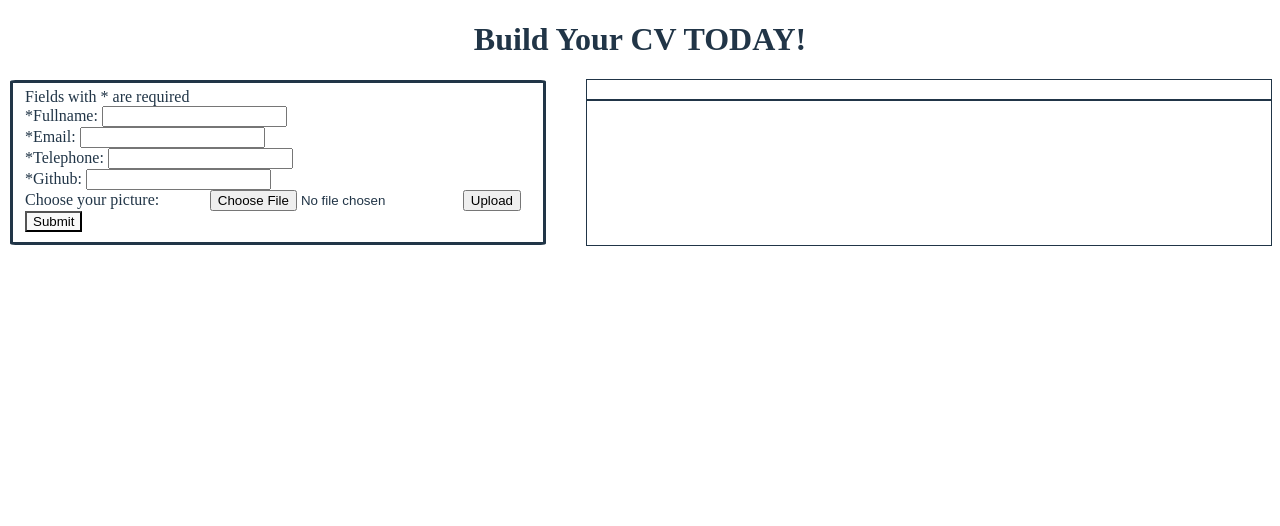
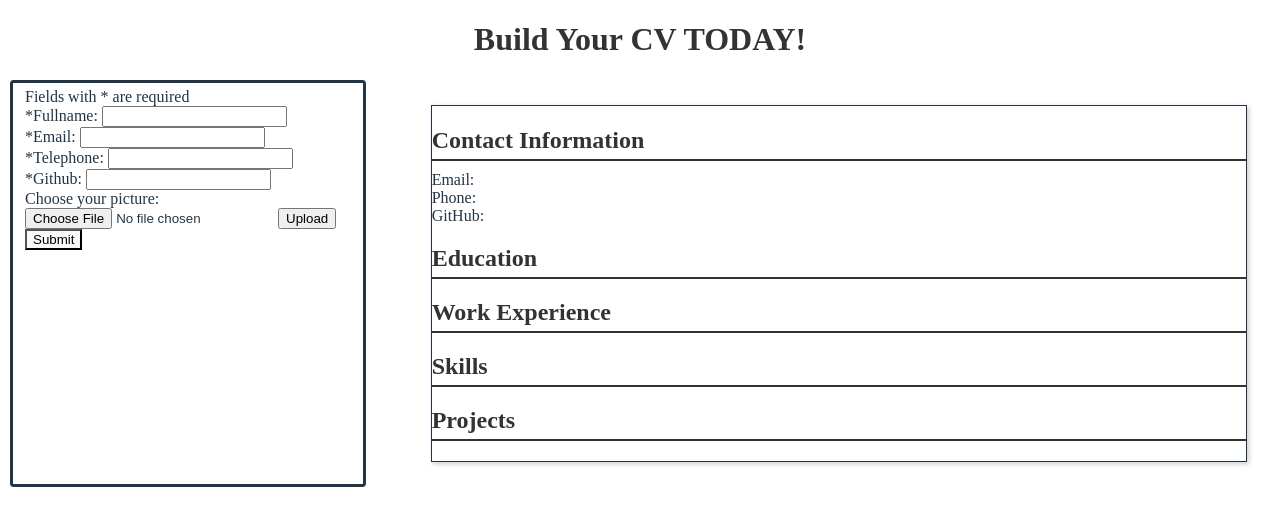
Before and after one commit to TacoWithaTwist/CV-application, a React (Vite) app: page / in a window 1280 px wide. Shown: the top 526 px of the page. Built offline with nearby package versions, Linux system fonts and the light colour scheme.

Commit message:
refactored the spagetti into something less spaget

```diff
--- a/package.json
+++ b/package.json
@@ -10,6 +10,7 @@
     "preview": "vite preview"
   },
   "dependencies": {
+    "prop-types": "^15.8.1",
     "react": "^18.2.0",
     "react-dom": "^18.2.0"
   },
--- a/src/components/App.jsx
+++ b/src/components/App.jsx
@@ -1,5 +1,6 @@
 import '../styles/App.css';
 import { useState } from 'react';
+import Preview from './Preview.jsx';
 function App() {
   const [fullname, setFullname] = useState('');
   const [email, setEmail] = useState('');
@@ -116,15 +117,13 @@ function App() {
             <button type="submit">Submit</button>
           </form>
         </fieldset>
-        <div className="preview">
-          <div className="cvContainer">
-            <h3>{fullname}</h3>
-            <div className="horLine"></div>
-            <span>{email}</span>
-            <span>{phone}</span>
-            <span>{github}</span>
-            <div></div>
-          </div>
+        <div className="previewContainer">
+          <Preview
+            fullname={fullname}
+            email={email}
+            phone={phone}
+            github={github}
+          />
         </div>
       </div>
     </>
--- a/src/components/Preview.jsx
+++ b/src/components/Preview.jsx
@@ -1,59 +1,68 @@
+import Proptypes from 'prop-types';
+import '../styles/Preview.css';
 function Preview(props) {
   return (
     <>
       <header>
         <h1>{props.fullname}</h1>
-        <p>{props.job}</p>
+        {/* <p>{props.job}</p> */}
       </header>
 
       <section className="section">
         <h2>Contact Information</h2>
         <p>Email: {props.email}</p>
         <p>Phone: {props.phone}</p>
-        <p>LinkedIn: {props.linkedIn}</p>
+        {/* <p>LinkedIn: {props.linkedIn}</p> */}
         <p>GitHub: {props.github}</p>
       </section>
 
       <section className="section">
         <h2>Education</h2>
         <p>
-          <strong>{props.university}</strong> - {props.degree}({props.gradDate})
+          {/* <strong>{props.university}</strong> - {props.degree}({props.gradDate}) */}
         </p>
       </section>
 
       <section className="section">
         <h2>Work Experience</h2>
         <p>
-          <strong>{props.company}</strong> - {props.positionCompany} (
-          {props.workStart} -{props.workEnd})
+          {/* <strong>{props.company}</strong> - {props.positionCompany} (
+          {props.workStart} -{props.workEnd}) */}
         </p>
         <ul>
-          <li>{props.achievement1}</li>
-          <li>{props.achievement2}</li>
+          {/* <li>{props.achievement1}</li>
+          <li>{props.achievement2}</li> */}
         </ul>
       </section>
 
       <section className="section">
         <h2>Skills</h2>
         <ul>
-          <li>{props.skill1}</li>
-          <li>{props.skill2}</li>
-          <li>{props.skill3}</li>
+          {/* <li>{props.skill1}</li> */}
+          {/* <li>{props.skill2}</li> */}
+          {/* <li>{props.skill3}</li>
           <li>{props.skill4}</li>
-          <li>{props.skill5}</li>
+          <li>{props.skill5}</li> */}
         </ul>
       </section>
 
       <section className="section">
         <h2>Projects</h2>
         <p>
-          <strong>{props.project}</strong>
-          {props.project.description}
+          {/* <strong>{props.project}</strong>
+          {props.project.description} */}
         </p>
         <p>
-          <strong>{props.project}</strong> - {props.project.description}
+          {/* <strong>{props.project}</strong> - {props.project.description} */}
         </p>
       </section>
     </>
   );
 }
+Preview.propTypes = {
+  fullname: Proptypes.string,
+  email: Proptypes.string,
+  phone: Proptypes.string,
+  github: Proptypes.string,
+};
+export default Preview;
--- a/src/styles/App.css
+++ b/src/styles/App.css
@@ -1,5 +1,11 @@
 #root {
   height: 100vh;
+}
+Preview {
+  font-family: Arial, sans-serif;
+  line-height: 1.6;
+  margin: 20px;
+  padding: 20px;
 }
 .bigHeader {
   text-align: center;
@@ -18,6 +24,10 @@ label {
   align-items: center;
 }
 .cvContainer {
+}
+.previewContainer {
+  margin: 25px;
+  box-shadow: 2px 2px 5px rgba(0, 0, 0, 0.2);
   border: #213547 solid 1px;
   width: 100%;
   height: 100%;
--- a/src/styles/Preview.css
+++ b/src/styles/Preview.css
@@ -1,4 +1,29 @@
-.preview {
-  margin: 25px;
-  box-shadow: 2px 2px 5px rgba(0, 0, 0, 0.2);
+h1,
+h2,
+h3 {
+  color: #333;
 }
+
+.section {
+  margin-bottom: 20px;
+}
+
+.section h2 {
+  border-bottom: 2px solid #333;
+  padding-bottom: 5px;
+  margin-bottom: 10px;
+}
+
+.section p {
+  margin: 0;
+}
+
+ul {
+  list-style-type: none;
+  padding: 0;
+  margin: 0;
+}
+
+ul li {
+  margin-bottom: 5px;
+}
```
Also changed, not shown: 1 other file (tests, documents, lock files or other folders).
